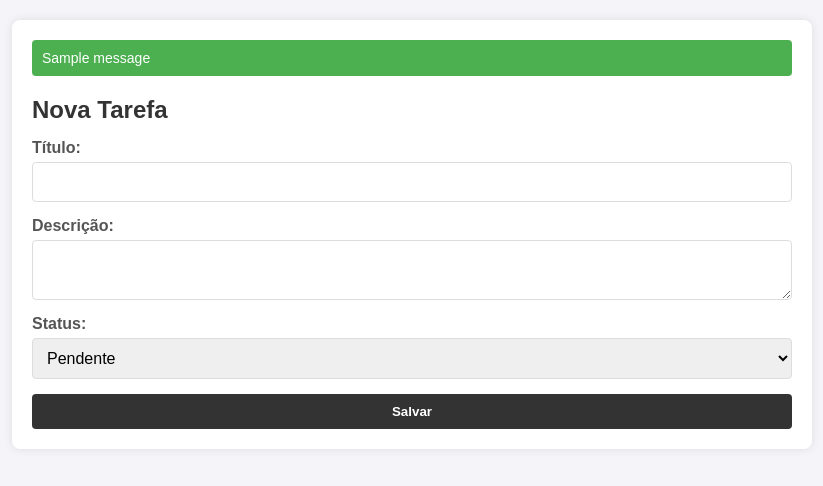
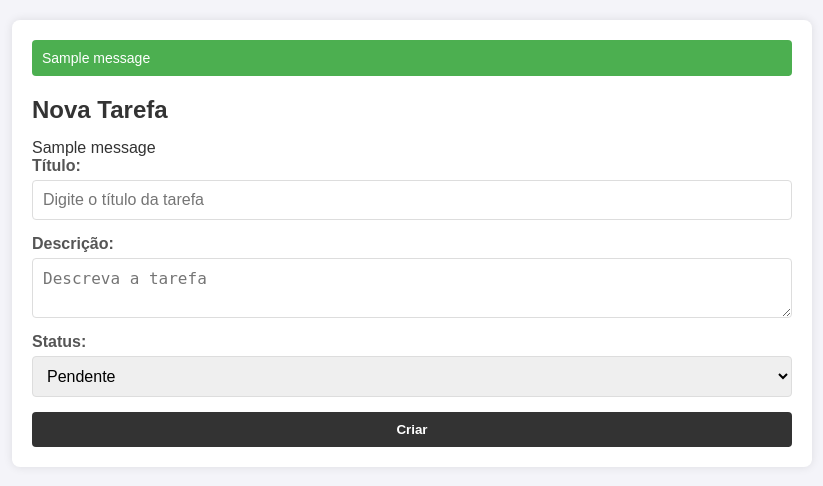
Before and after one commit to Morc3go/python, a Flask app: page /task/new in a window 1280 px wide. Shown: the part 48-534 px from the top of the page, without its empty margins (228-1051 px from the left). Run offline with Flask 3, Linux system fonts and the light colour scheme; a user stored in the database is signed in; tables that the repository leaves empty hold one stand-in row (values such as "Sample post"); one stand-in notice (Sample message) is shown.

Commit message:
site completo

```diff
--- a/app/routes.py
+++ b/app/routes.py
@@ -4,6 +4,15 @@
 from flask_login import login_user, current_user, logout_user, login_required
 
 main = Blueprint('main', __name__)
+
+
+def validate_task_form(title, description):
+    """Função para validar os campos do formulário da tarefa"""
+    if not title or not description:
+        flash("Por favor, preencha todos os campos.", "danger")
+        return False
+    return True
+
 
 @main.route('/', methods=['GET', 'POST'])
 def register():
@@ -69,7 +78,7 @@
 @main.route('/dashboard')
 @login_required
 def dashboard():
-    tasks = Task.query.filter_by(owner=current_user).all()
+    tasks = Task.query.filter_by(owner_id=current_user.id).all()
     return render_template('dashboard.html', tasks=tasks)
 
 
@@ -80,11 +89,10 @@
         title = request.form.get('title')
         description = request.form.get('description')
 
-        if not title or not description:
-            flash("Por favor, preencha todos os campos.", "danger")
+        if not validate_task_form(title, description):
             return redirect(url_for('main.new_task'))
 
-        task = Task(title=title, description=description, status="Pendente", owner=current_user)
+        task = Task(title=title, description=description, status="Pendente", owner_id=current_user.id)
         db.session.add(task)
         db.session.commit()
 
@@ -99,7 +107,8 @@
 def update_task(task_id):
     task = Task.query.get_or_404(task_id)
 
-    if task.owner != current_user:
+    # Verificar se o usuário logado é o proprietário da tarefa
+    if task.owner_id != current_user.id:
         flash("Você não tem permissão para editar esta tarefa.", "danger")
         return redirect(url_for('main.dashboard'))
 
@@ -108,14 +117,16 @@
         task.description = request.form.get('description')
         task.status = request.form.get('status')
 
-        if not task.title or not task.description:
-            flash("Por favor, preencha todos os campos.", "danger")
+        if not validate_task_form(task.title, task.description):
             return redirect(url_for('main.update_task', task_id=task.id))
 
-        db.session.commit()
-
-        flash("Tarefa atualizada com sucesso!", "success")
-        return redirect(url_for('main.dashboard'))
+        try:
+            db.session.commit()
+            flash("Tarefa atualizada com sucesso!", "success")
+            return redirect(url_for('main.dashboard'))
+        except Exception as e:
+            db.session.rollback()
+            flash(f"Erro ao atualizar a tarefa: {e}", "danger")
 
     return render_template('task.html', title="Editar Tarefa", task=task)
 
@@ -125,12 +136,17 @@
 def delete_task(task_id):
     task = Task.query.get_or_404(task_id)
 
-    if task.owner != current_user:
+    # Verificar se o usuário logado é o proprietário da tarefa
+    if task.owner_id != current_user.id:
         flash("Você não tem permissão para deletar esta tarefa.", "danger")
         return redirect(url_for('main.dashboard'))
 
-    db.session.delete(task)
-    db.session.commit()
+    try:
+        db.session.delete(task)
+        db.session.commit()
+        flash("Tarefa deletada com sucesso!", "success")
+    except Exception as e:
+        db.session.rollback()
+        flash(f"Erro ao deletar a tarefa: {e}", "danger")
 
-    flash("Tarefa deletada com sucesso!", "success")
     return redirect(url_for('main.dashboard'))
--- a/app/templates/task.html
+++ b/app/templates/task.html
@@ -1,17 +1,33 @@
 {% extends "base.html" %}
+
 {% block content %}
 <h2>{{ title }}</h2>
+
+{% with messages = get_flashed_messages(with_categories=true) %}
+    {% if messages %}
+        <div class="flash-messages">
+            {% for category, message in messages %}
+                <div class="flash {{ category }}">{{ message }}</div>
+            {% endfor %}
+        </div>
+    {% endif %}
+{% endwith %}
+
 <form method="POST">
-    <label>Título:</label>
-    <input type="text" name="title" value="{{ task.title if task else '' }}" required>
-    <label>Descrição:</label>
-    <textarea name="description">{{ task.description if task else '' }}</textarea>
-    <label>Status:</label>
-    <select name="status">
+    <label for="title">Título:</label>
+    <input id="title" type="text" name="title" value="{{ task.title if task else '' }}" required placeholder="Digite o título da tarefa">
+
+    <label for="description">Descrição:</label>
+    <textarea id="description" name="description" placeholder="Descreva a tarefa">{{ task.description if task else '' }}</textarea>
+
+    <label for="status">Status:</label>
+    <select id="status" name="status">
         <option value="Pendente" {% if task and task.status == 'Pendente' %}selected{% endif %}>Pendente</option>
         <option value="Em andamento" {% if task and task.status == 'Em andamento' %}selected{% endif %}>Em andamento</option>
         <option value="Concluída" {% if task and task.status == 'Concluída' %}selected{% endif %}>Concluída</option>
     </select>
-    <button type="submit">Salvar</button>
+
+    <button type="submit">{{ 'Atualizar' if task else 'Criar' }}</button>
 </form>
+
 {% endblock %}
```
Also changed, not shown: app/models.py (line endings or trailing spaces).
